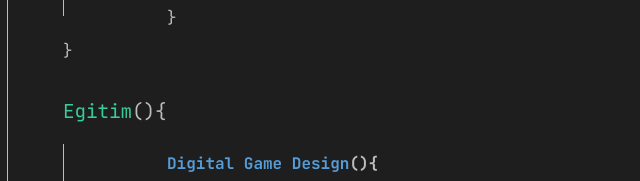
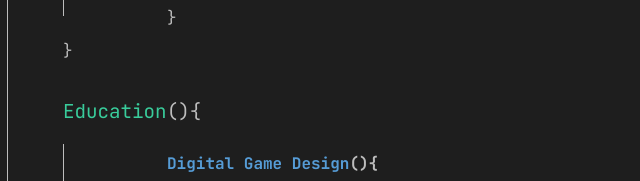
Before and after one commit to scapkin/personal-website, a plain HTML site: page index.html in a window 1280 px wide. Shown: the part 1262-1443 px from the top of the page, 57-697 px from the left. Drawn offline with Linux system fonts and the light colour scheme.

Commit message:
html update

```diff
--- a/index.html
+++ b/index.html
@@ -90,8 +90,8 @@
             <div class="closing-brace"><span class="parenthesis">}</span></div>
         </section>
 
-        <section id="egitim">
-            <p class="section-title">Egitim<span class="parenthesis">()</span><span class="parenthesis">{</span></p>
+        <section id="education">
+            <p class="section-title">Education<span class="parenthesis">()</span><span class="parenthesis">{</span></p>
             <div class="function-content">
                 <ul>
                     <li>
```
